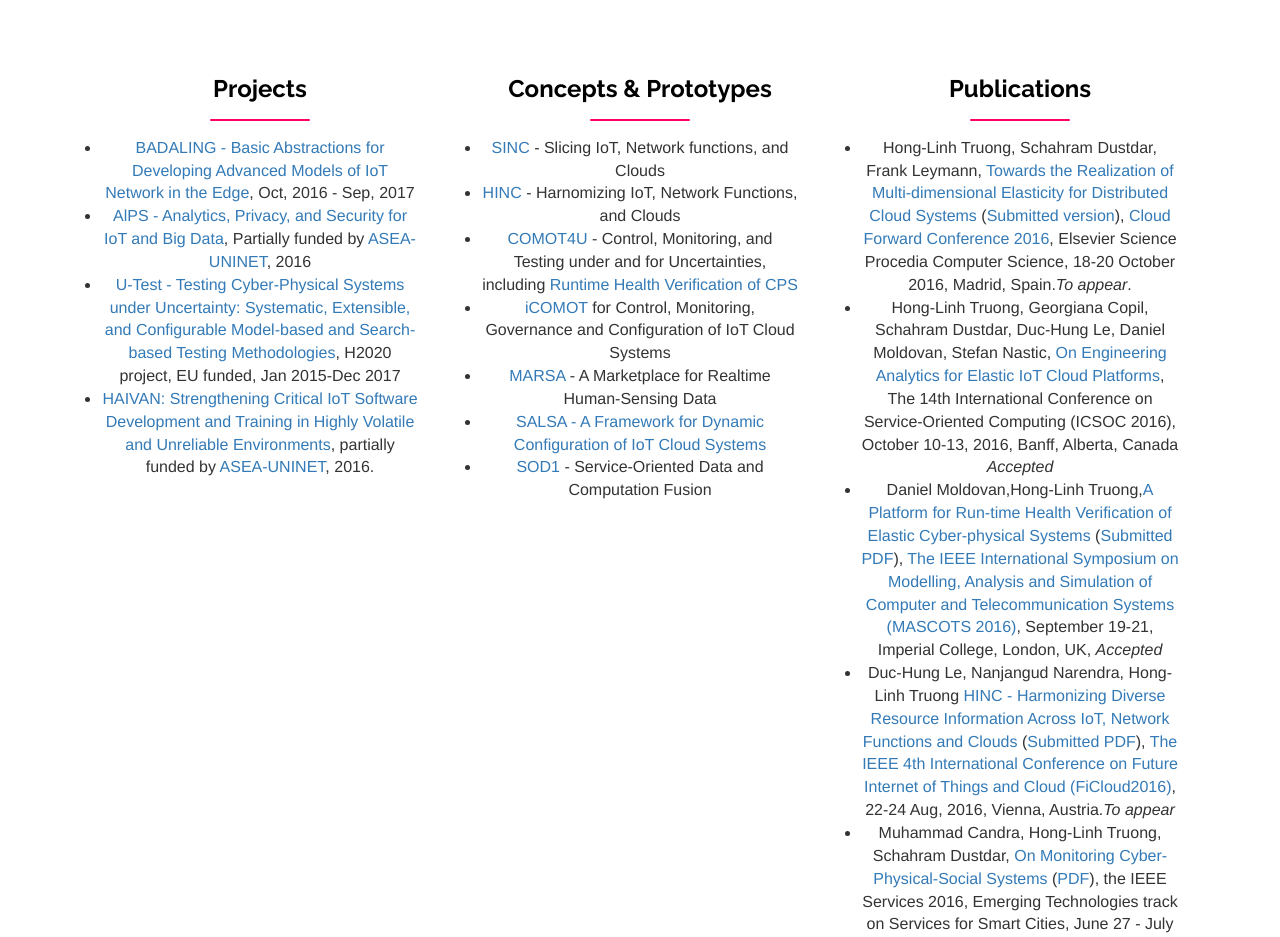
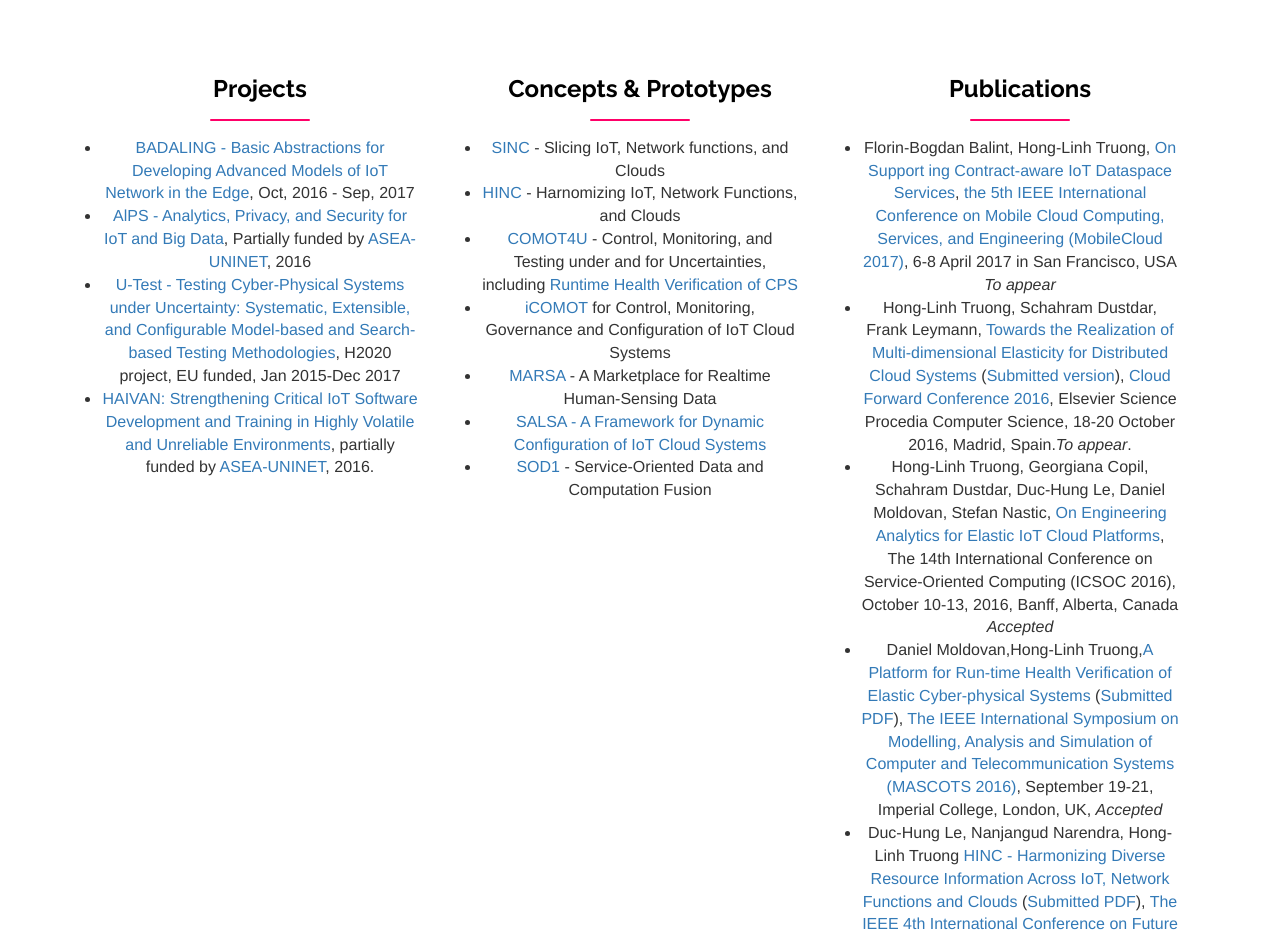
Before and after one commit to rdsea/rdsea.github.io, a plain HTML site: page index.html in a window 1280 px wide. Shown: the part 3280-4217 px from the top of the page. Drawn offline with nearby package versions, Linux system fonts and the light colour scheme.

Commit message:
update files

```diff
--- a/index.html
+++ b/index.html
@@ -433,6 +433,14 @@ Many results of our research are reflected in our <a href="http://dsg.tuwien.ac.
 					<h4><a href="publications.html">Publications</a></h4>
 					<label></label>
 					<ul>
+					  <li>
+	      Florin-Bogdan Balint, Hong-Linh Truong, <a href="http://dsg.tu
+wien.ac.at/staff/truong/publications/2017/truong-mobilecloud2017.pdf">On Support
+ing Contract-aware IoT Dataspace Services</a>, <a href="http://www.mobile-cloud.
+net/">the 5th IEEE International Conference on Mobile Cloud Computing, Services,
+ and Engineering (MobileCloud 2017)</a>, 6-8 April 2017 in San Francisco, USA <i
+>To appear</i>
+	      </li>
 					  	<li>
 						  Hong-Linh Truong, Schahram Dustdar, Frank Leymann, <a href="http://dsg.tuwien.ac.at/staff/truong/publications/2016/truong-cf2016-submitted.pdf">Towards the Realization of Multi-dimensional Elasticity for Distributed Cloud Systems</a> (<a href="http://dsg.tuwien.ac.at/staff/truong/publications/2016/truong-cf2016-submitted.pdf">Submitted version</a>), <a href="http://cf2016.holacloud.eu">Cloud Forward Conference 2016</a>, Elsevier Science Procedia Computer Science, 18-20 October 2016, Madrid, Spain.<i>To appear</i>.
 						  <li>Hong-Linh Truong, Georgiana Copil, Schahram Dustdar, Duc-Hung Le, Daniel Moldovan, Stefan Nastic, <a href="http://dsg.tuwien.ac.at/staff/truong/publications/2016/truong-icsoc2016.pdf">On Engineering Analytics for Elastic IoT Cloud Platforms</a>, The 14th International Conference on Service-Oriented Computing (ICSOC 2016), October 10-13, 2016, Banff, Alberta, Canada <i>Accepted</i></li>
```
